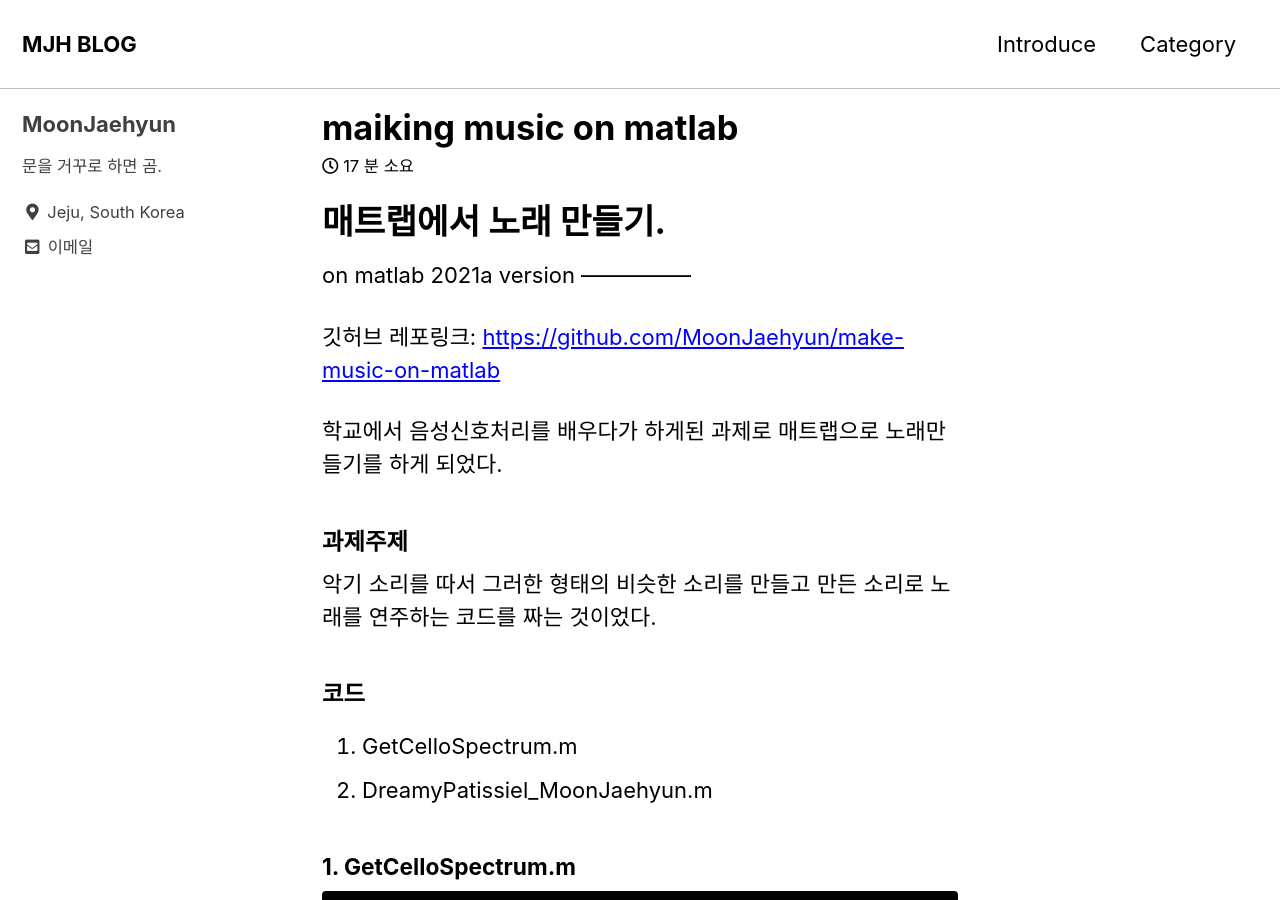
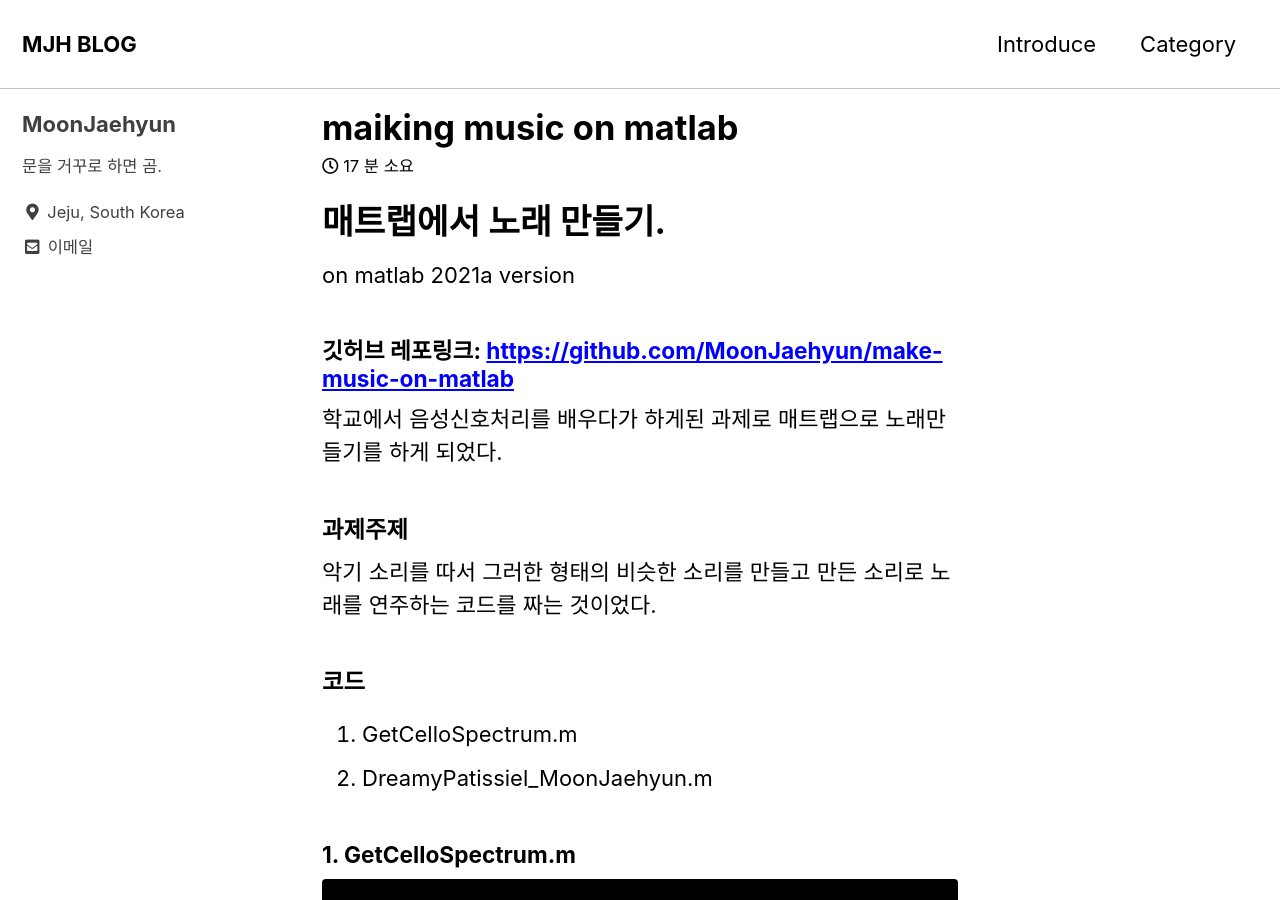
Before and after one commit to MoonJaehyun/blogtest1, a Jekyll site: the page built from _posts/2023-01-28-matlab.md, in a window 1280 px wide and 900 px high. Built offline with Jekyll 4.4.1, drawn with Linux system fonts in a browser that asks for light colours; cached includes are drawn as plain includes.

Commit message:
매트랩

```diff
--- a/_posts/2023-01-28-matlab.md
+++ b/_posts/2023-01-28-matlab.md
@@ -4,12 +4,10 @@
 ---
 
 
-매트랩에서 노래 만들기.
-=====================
+# 매트랩에서 노래 만들기.
 on matlab 2021a version
----------------
 
-깃허브 레포링크: <https://github.com/MoonJaehyun/make-music-on-matlab>
+##### 깃허브 레포링크: <https://github.com/MoonJaehyun/make-music-on-matlab>
 
 학교에서 음성신호처리를 배우다가 하게된 과제로 매트랩으로 노래만들기를 하게 되었다.
 
```
